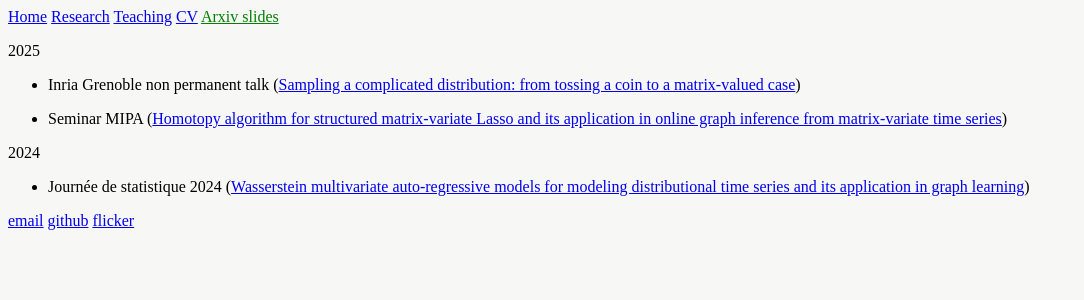
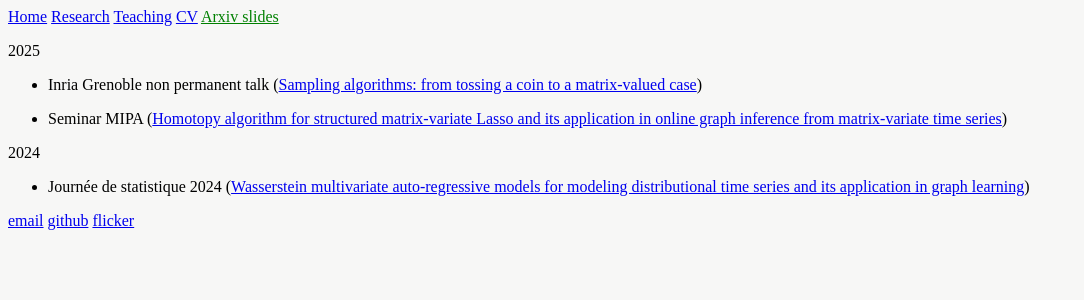
Before and after one commit to yiyej/yiyej.github.io, a Jekyll site: the page built from arxiv_slides.md, in a window 1280 px wide. Shown: the top 300 px of the page, without its empty margins (0-1084 px from the left). Built offline with Jekyll 4.4.1, drawn with Linux system fonts in a browser that asks for light colours.

Commit message:
Update title of Inria Grenoble talk

```diff
--- a/arxiv_slides.md
+++ b/arxiv_slides.md
@@ -5,7 +5,7 @@ title: Arxiv slides
 
 2025
 
-- Inria Grenoble non permanent talk (<a href="/assets/slides/inrianonperm.pdf">Sampling a complicated distribution:
+- Inria Grenoble non permanent talk (<a href="/assets/slides/inrianonperm.pdf">Sampling algorithms:
 from tossing a coin to a matrix-valued case</a>)
 
 - Seminar MIPA (<a href="/assets/slides/homotopy.pdf">Homotopy algorithm for structured matrix-variate Lasso and its application in online graph inference from matrix-variate time series</a>)
```
